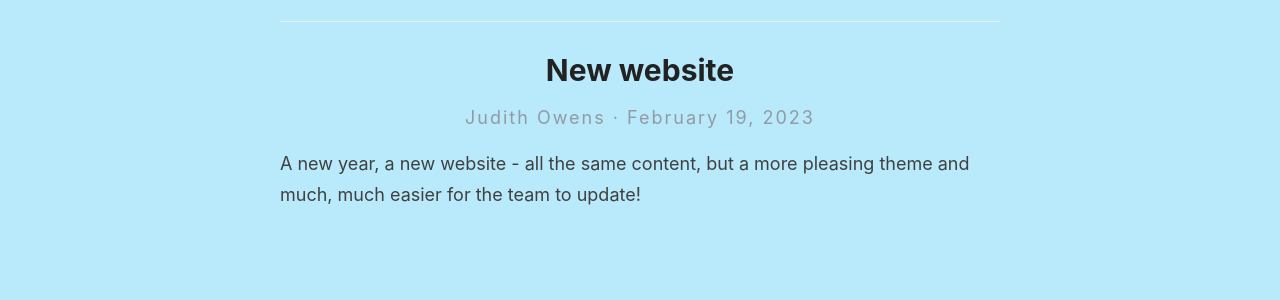
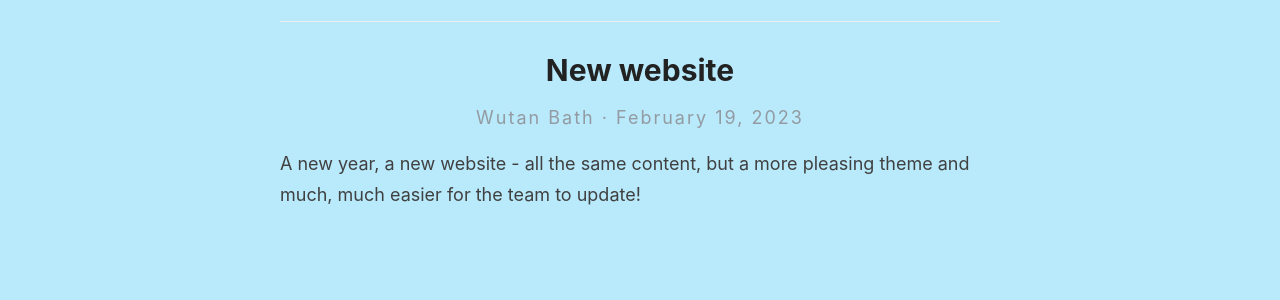
Before and after one commit to xanthipe/wutan-bath, a Jekyll site: the page built from _posts/2023-02-19-new-website.md, in a window 1280 px wide. Shown: the part 142-442 px from the top of the page. Built offline with Jekyll 4.4.1, drawn with Linux system fonts in a browser that asks for light colours.

Commit message:
fix: Changes out build action, adds config

```diff
--- a/_config.yml
+++ b/_config.yml
@@ -6,7 +6,7 @@
 title: Wutan Bath
 
 # Name of the author
-author: Judith Owens
+author: Wutan Bath
 
 # Short bio or description (displayed in the header)
 description: "Control, discipline, flexibility, balance"
@@ -39,7 +39,7 @@ footer-links:
 
 # Your website URL (e.g. http://amitmerchant1990.github.io or http://www.amitmerchant.com)
 # Used for Sitemap.xml and your RSS feed
-url: http://www.wutanbath.org.uk
+url: www.wutanbath.org.uk
 enforce_ssl: https://www.wutanbath.org.uk
 
 # If you're hosting your site at a Project repository on GitHub pages
```
Also changed, not shown: .github/workflows/build-and-deploy.yml, 1 other file.
